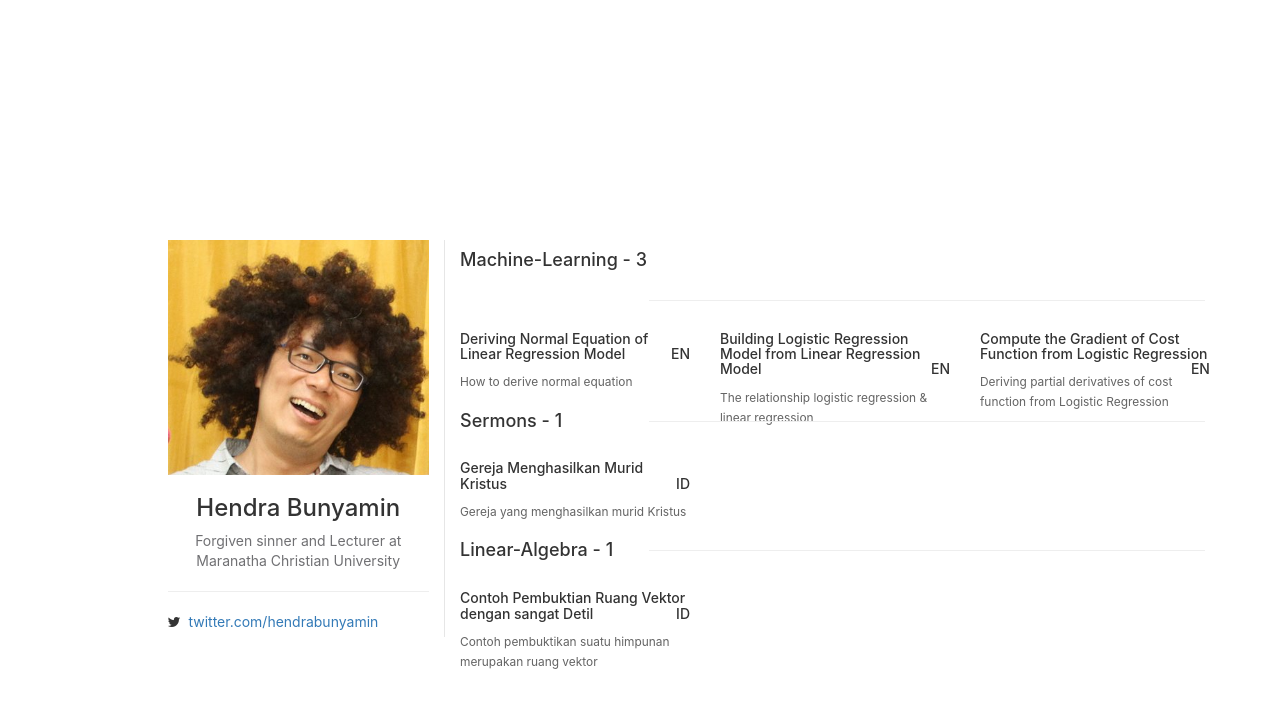
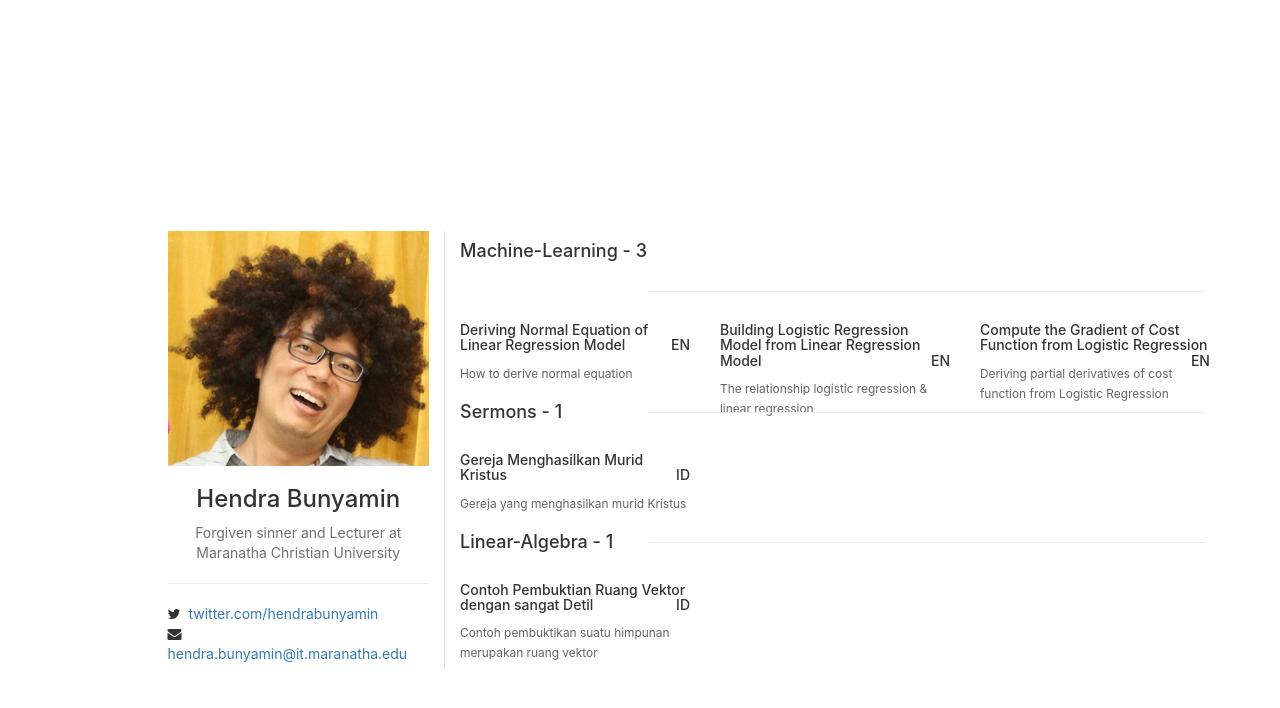
Before and after one commit to jethroGIT/jethrogit.github.io, a Jekyll site: the page built from index.html, in a window 1280 px wide. Shown: the top 708 px of the page. Built offline with Jekyll 4.4.1, drawn with Linux system fonts in a browser that asks for light colours.

Commit message:
Add email it.maranatha.edu

```diff
--- a/_config.yml
+++ b/_config.yml
@@ -31,7 +31,7 @@ twitter: "hendrabunyamin"
 github:
 stackoverflow: "1473726"
 dribbble:
-email:
+email: "hendra.bunyamin@it.maranatha.edu"
 facebook:
 flickr:
 instagram:
```
